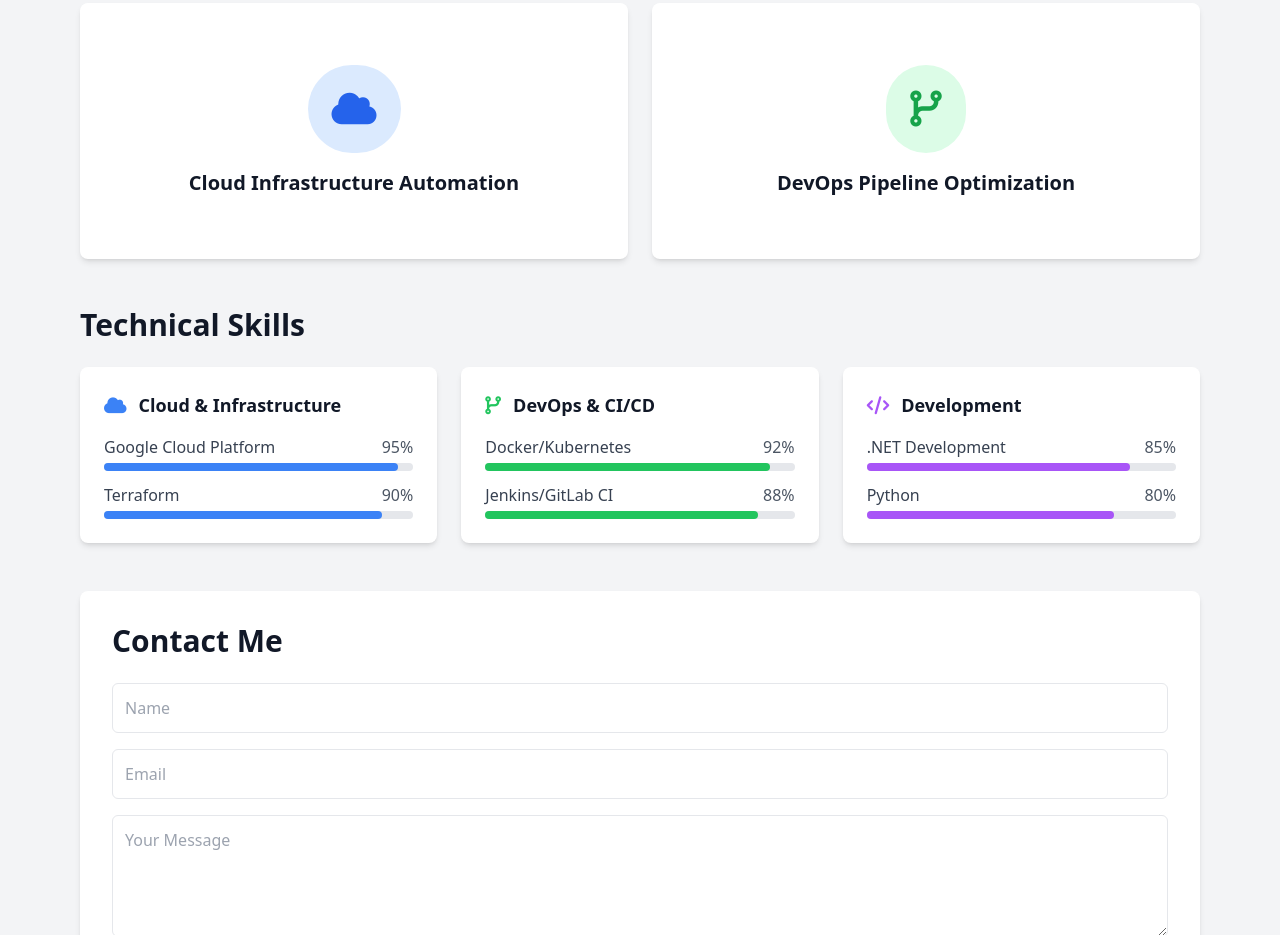
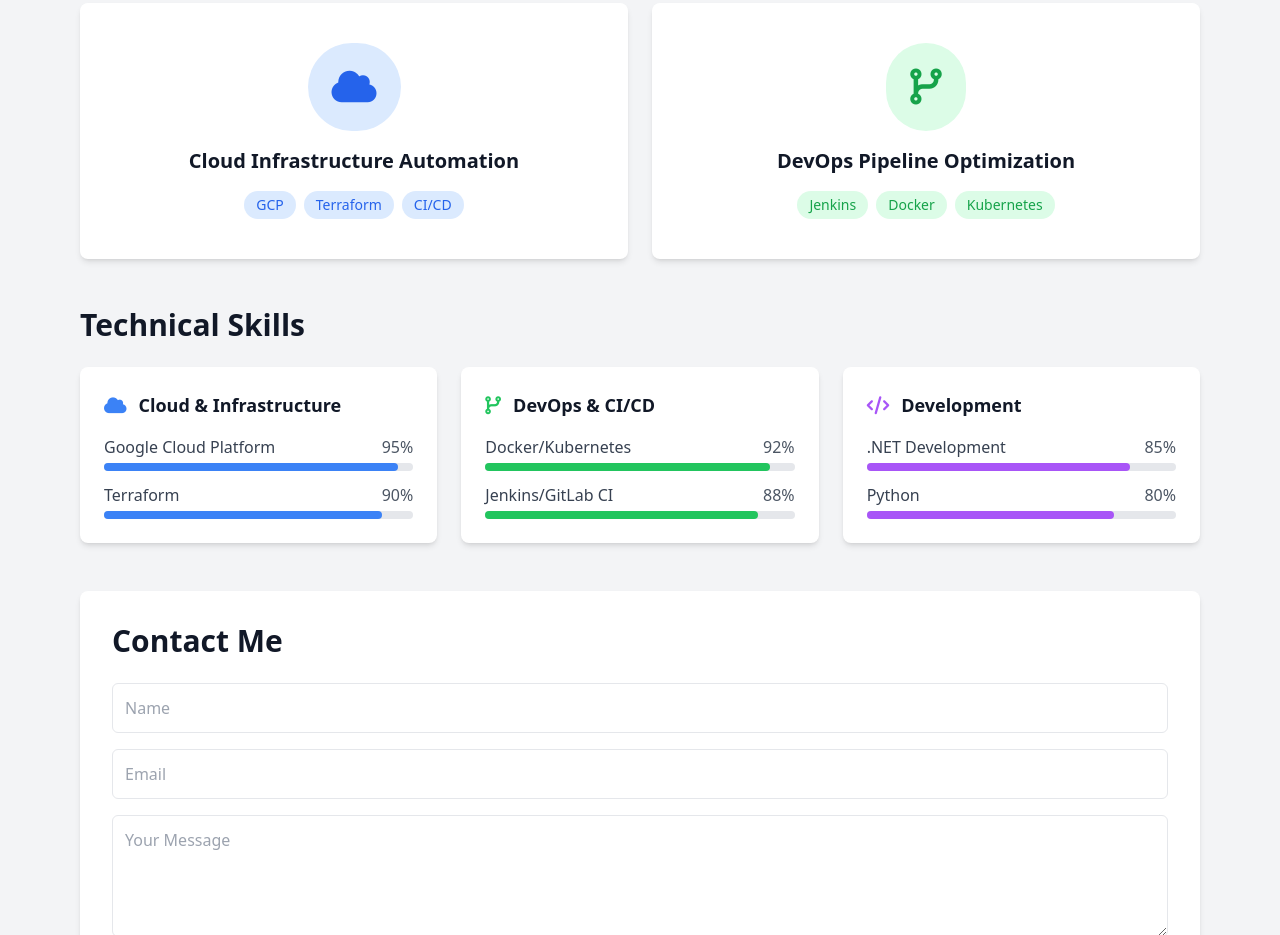
Before and after one commit to tajoutihamza/tajoutihamza, a website: page index.html in a window 1280 px wide. Shown: the part 1845-2780 px from the top of the page. Drawn offline with nearby package versions, Linux system fonts and the light colour scheme.

Commit message:
modified:   README.md 	deleted:    images/README.md 	modified:   index.html

```diff
--- a/index.html
+++ b/index.html
@@ -136,17 +136,17 @@
                     <div class="bg-blue-100 dark:bg-blue-900 p-6 rounded-full mb-4">
                         <i class="fas fa-cloud text-blue-600 dark:text-blue-400 text-4xl"></i>
                     </div>
-                    <h3 class="text-xl font-semibold dark:text-white text-center">Cloud Infrastructure Automation</h3>
+                    <h3 class="text-xl font-semibold dark:text-white text-center mb-4">Cloud Infrastructure Automation</h3>
+                    <div class="flex flex-wrap gap-2 justify-center">
+                        <span class="px-3 py-1 bg-blue-100 dark:bg-blue-900 text-blue-600 dark:text-blue-400 rounded-full text-sm">GCP</span>
+                        <span class="px-3 py-1 bg-blue-100 dark:bg-blue-900 text-blue-600 dark:text-blue-400 rounded-full text-sm">Terraform</span>
+                        <span class="px-3 py-1 bg-blue-100 dark:bg-blue-900 text-blue-600 dark:text-blue-400 rounded-full text-sm">CI/CD</span>
+                    </div>
                 </div>
                 <!-- Back -->
                 <div class="flip-card-back bg-white dark:bg-gray-800 rounded-lg shadow-md p-6">
                     <h3 class="text-xl font-semibold mb-4 dark:text-white">Cloud Infrastructure Automation</h3>
                     <p class="text-gray-700 dark:text-gray-300 mb-4">Implemented infrastructure as code using Terraform and GCP, achieving 90% automation in deployment processes.</p>
-                    <div class="flex flex-wrap gap-2">
-                        <span class="px-3 py-1 bg-blue-100 dark:bg-blue-900 text-blue-600 dark:text-blue-400 rounded-full text-sm">GCP</span>
-                        <span class="px-3 py-1 bg-blue-100 dark:bg-blue-900 text-blue-600 dark:text-blue-400 rounded-full text-sm">Terraform</span>
-                        <span class="px-3 py-1 bg-blue-100 dark:bg-blue-900 text-blue-600 dark:text-blue-400 rounded-full text-sm">CI/CD</span>
-                    </div>
                 </div>
             </div>
         </div>
@@ -159,17 +159,17 @@
                     <div class="bg-green-100 dark:bg-green-900 p-6 rounded-full mb-4">
                         <i class="fas fa-code-branch text-green-600 dark:text-green-400 text-4xl"></i>
                     </div>
-                    <h3 class="text-xl font-semibold dark:text-white text-center">DevOps Pipeline Optimization</h3>
+                    <h3 class="text-xl font-semibold dark:text-white text-center mb-4">DevOps Pipeline Optimization</h3>
+                    <div class="flex flex-wrap gap-2 justify-center">
+                        <span class="px-3 py-1 bg-green-100 dark:bg-green-900 text-green-600 dark:text-green-400 rounded-full text-sm">Jenkins</span>
+                        <span class="px-3 py-1 bg-green-100 dark:bg-green-900 text-green-600 dark:text-green-400 rounded-full text-sm">Docker</span>
+                        <span class="px-3 py-1 bg-green-100 dark:bg-green-900 text-green-600 dark:text-green-400 rounded-full text-sm">Kubernetes</span>
+                    </div>
                 </div>
                 <!-- Back -->
                 <div class="flip-card-back bg-white dark:bg-gray-800 rounded-lg shadow-md p-6">
                     <h3 class="text-xl font-semibold mb-4 dark:text-white">DevOps Pipeline Optimization</h3>
                     <p class="text-gray-700 dark:text-gray-300 mb-4">Designed and implemented efficient CI/CD pipelines, reducing deployment time by 60% and improving code quality.</p>
-                    <div class="flex flex-wrap gap-2">
-                        <span class="px-3 py-1 bg-green-100 dark:bg-green-900 text-green-600 dark:text-green-400 rounded-full text-sm">Jenkins</span>
-                        <span class="px-3 py-1 bg-green-100 dark:bg-green-900 text-green-600 dark:text-green-400 rounded-full text-sm">Docker</span>
-                        <span class="px-3 py-1 bg-green-100 dark:bg-green-900 text-green-600 dark:text-green-400 rounded-full text-sm">Kubernetes</span>
-                    </div>
                 </div>
             </div>
         </div>
```
Also changed, not shown: README.md, images/README.md (deleted).
